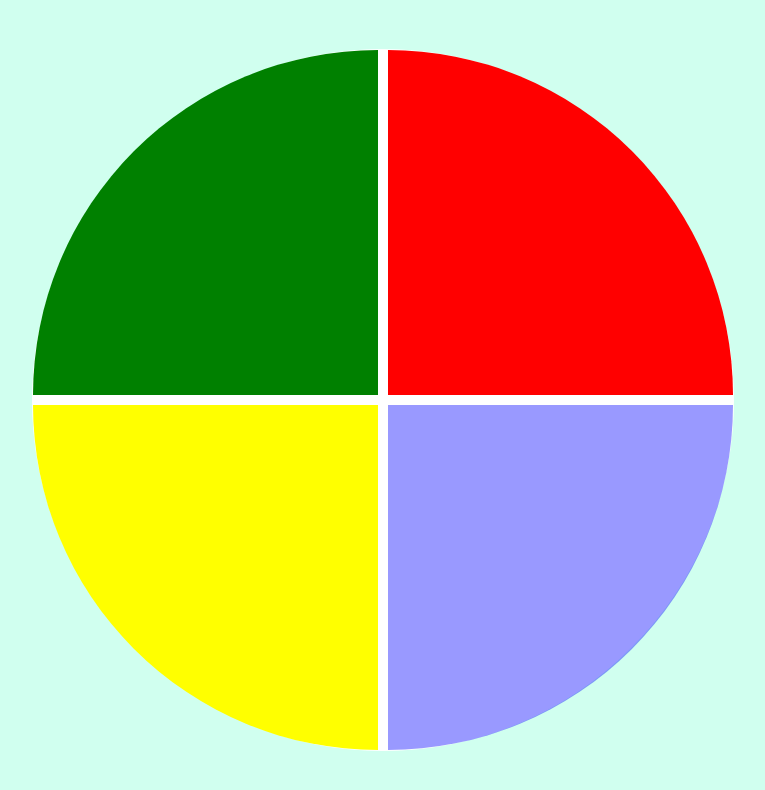
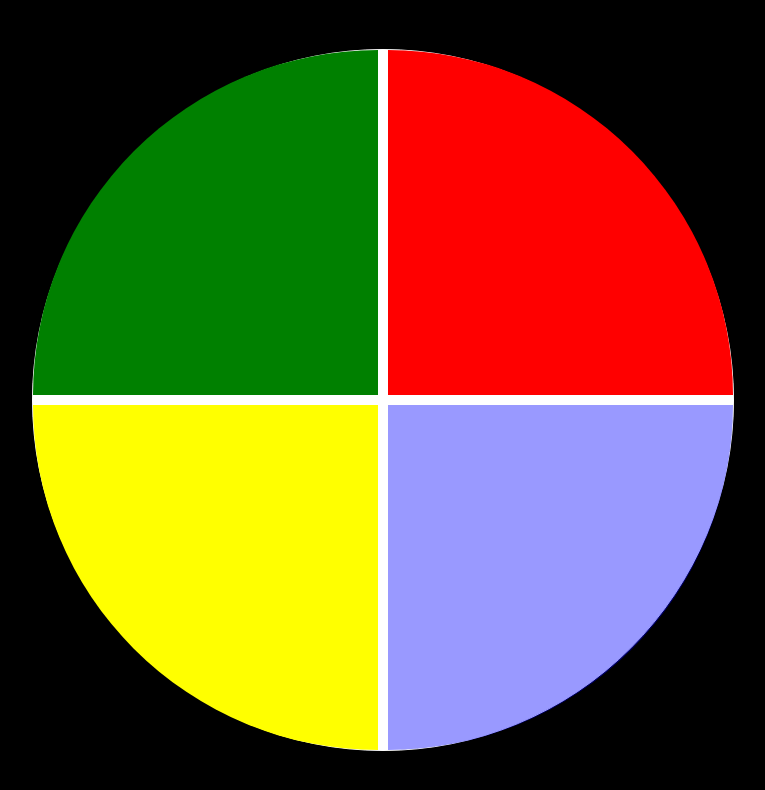
Before and after one commit to Mizarocha/Genesis-DIO, a plain HTML site: page index.html in a window 1280 px wide. Shown: the whole page, without its empty margins (257-1022 px from the left). Drawn offline with Linux system fonts and the light colour scheme.

Commit message:
Update style.css

```diff
--- a/style.css
+++ b/style.css
@@ -1,6 +1,6 @@
 body{
   margin: 0;
-  background-color: rgb(208, 255,239);
+  background-color: black;
 }
 .main-game {
   height: 100vh;
```
